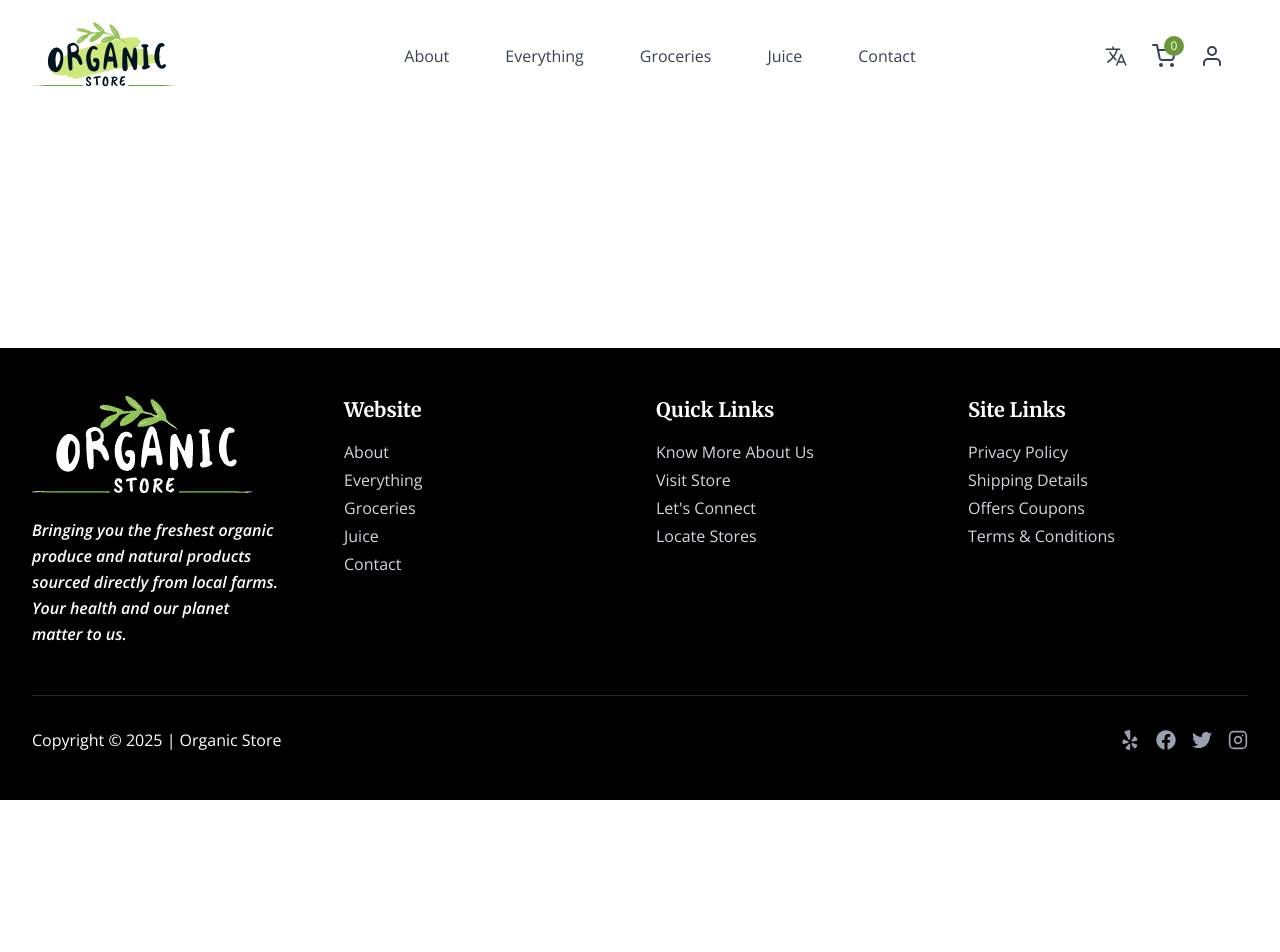
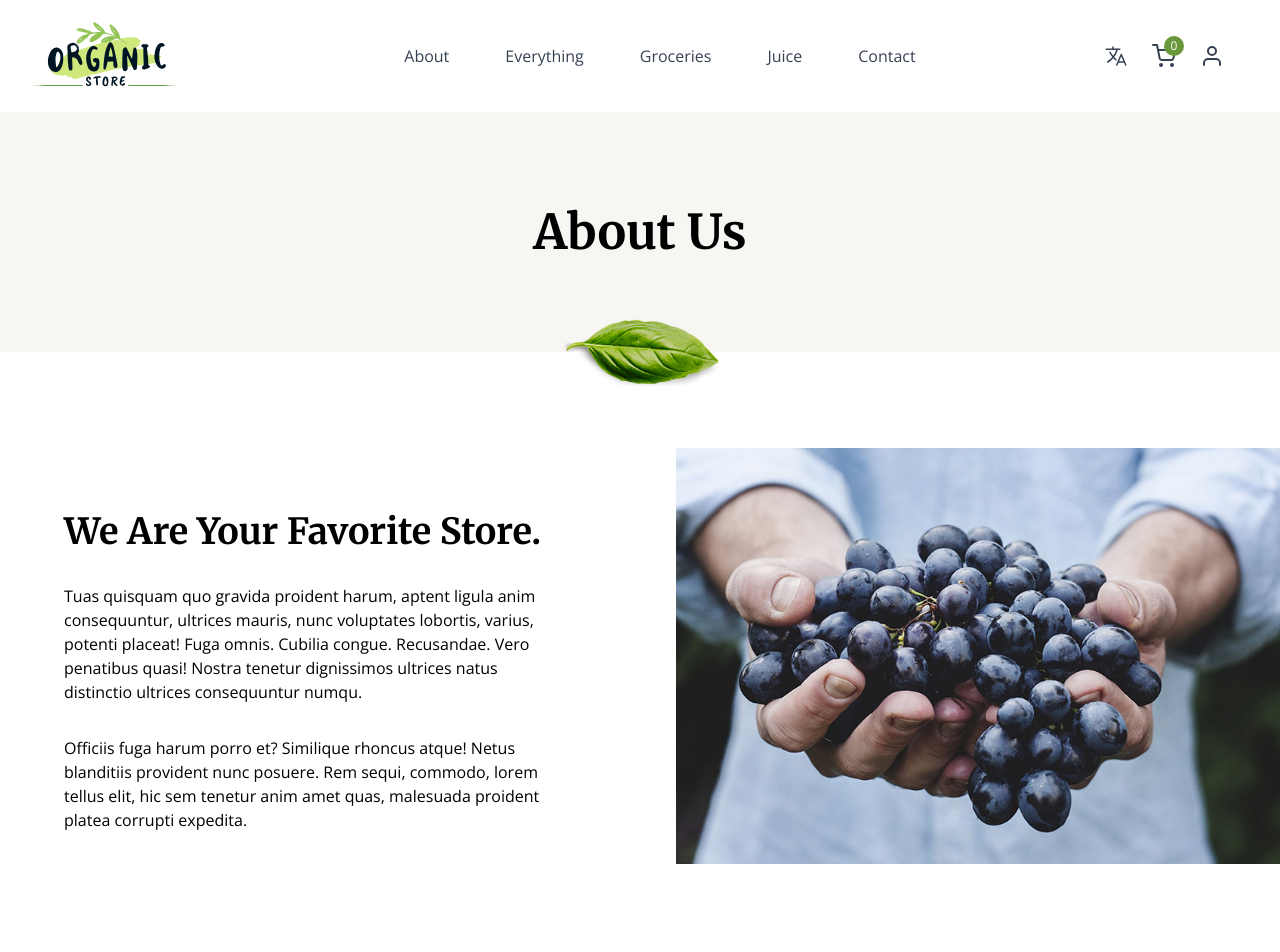
Before and after one commit to Ahmed-Khaled24/organic-shop, a React (Vite) app: page /about in a window 1280 px wide. Shown: the top 952 px of the page. Before the commit the page ends 800 px from the top, so only its background shows below. Built offline with nearby package versions, Linux system fonts and the light colour scheme.

Commit message:
feat: create about page

```diff
--- a/src/pages/About.tsx
+++ b/src/pages/About.tsx
@@ -0,0 +1,41 @@
+import leafImg from "../assets/basil-leaf.png";
+import grapesImg from "../assets/grapes.jpg";
+
+export const About = () => {
+    return (
+        <main>
+            <h1 className="relative text-center text-5xl font-bold font-merriweather! py-24 bg-[#f8f6f3]">
+                About Us
+                <img
+                    src={leafImg}
+                    className="absolute w-40 translate-x-[-50%] translate-y-[50%] bottom-0 left-1/2"
+                />
+            </h1>
+            {/* We are your favorite store */}
+            <section className="flex max-w-7xl mx-auto py-24 gap-16">
+                <div className="w-1/2 flex flex-col gap-8 p-16">
+                    <h2 className="font-bold font-merriweather! text-4xl">
+                        We Are Your Favorite Store.
+                    </h2>
+                    <p>
+                        Tuas quisquam quo gravida proident harum, aptent ligula
+                        anim consequuntur, ultrices mauris, nunc voluptates
+                        lobortis, varius, potenti placeat! Fuga omnis. Cubilia
+                        congue. Recusandae. Vero penatibus quasi! Nostra tenetur
+                        dignissimos ultrices natus distinctio ultrices
+                        consequuntur numqu.
+                    </p>
+                    <p>
+                        Officiis fuga harum porro et? Similique rhoncus atque!
+                        Netus blanditiis provident nunc posuere. Rem sequi,
+                        commodo, lorem tellus elit, hic sem tenetur anim amet
+                        quas, malesuada proident platea corrupti expedita.
+                    </p>
+                </div>
+                <div className="w-1/2">
+                    <img src={grapesImg} className="" />
+                </div>
+            </section>
+        </main>
+    );
+};
```
Also changed, not shown: src/assets/grapes.jpg (added).
